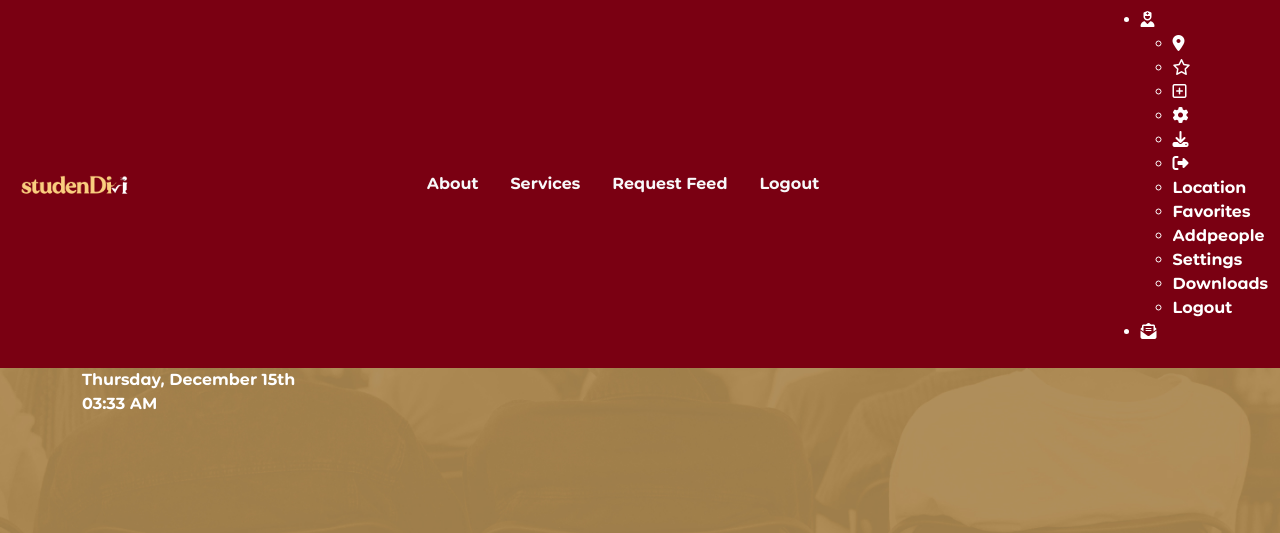
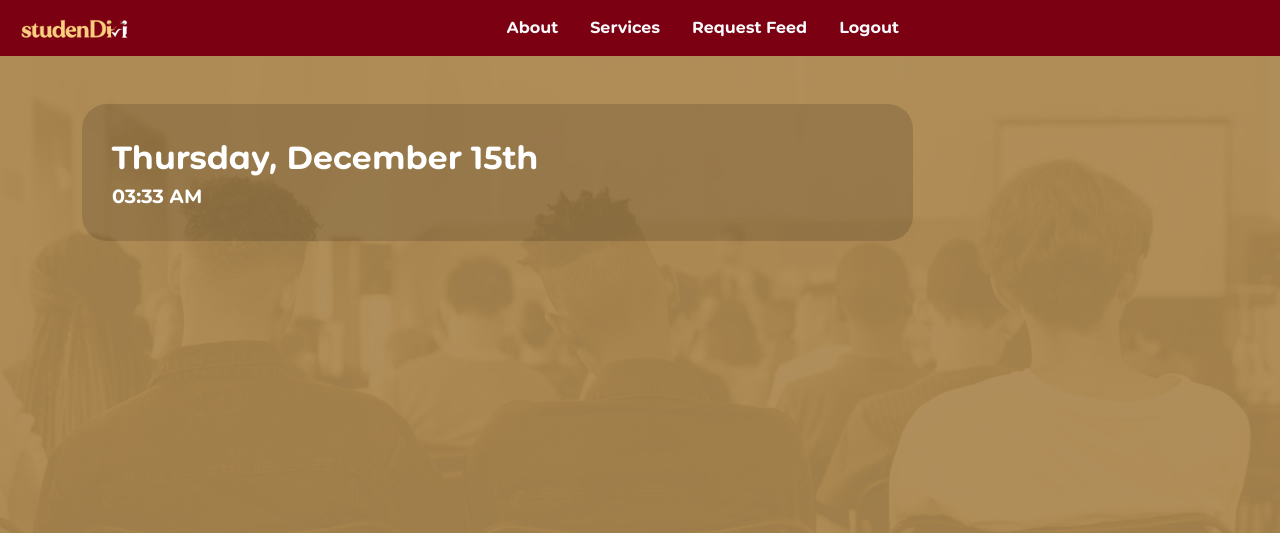
Before and after one commit to gabbyiiel/StudenDiri, a Flask app: page /dashboard in a window 1280 px wide. Shown: the top 533 px of the page. Run offline with Flask 3, Linux system fonts and the light colour scheme; the visitor is signed in with stand-in values (Sample User, id 1); some libraries are stand-ins or nearby versions.

Commit message:
Add Dashboard

```diff
--- /dev/null
+++ b/StudenDiri/static/css/dashboard.css
@@ -0,0 +1,14 @@
+.datetime {
+  padding: 30px;
+}
+.date {
+  font-size: 2rem;
+}
+.time {
+  font-size: 1.2rem;
+}
+
+.announcement {
+  border-radius: 25px;
+  background-color: rgba(0, 0, 0, 0.137);
+}
--- a/StudenDiri/static/js/dropdown.js
+++ b/StudenDiri/static/js/dropdown.js
@@ -1,5 +1,3 @@
-var dd_main = document.querySelector(".dd_main");
-
-	dd_main.addEventListener("click", function(){
-		this.classList.toggle("active");
-	})
+function menuToggle() {
+    const toggleMenu = document.querySelector(".menu");
+    toggleMenu.classList.toggle("active");
--- a/StudenDiri/templates/navbar.html
+++ b/StudenDiri/templates/navbar.html
@@ -4,7 +4,6 @@
 />
 {% if session['loggedin'] %}
 <!-- LOGGED IN NAVBAR -->
-<script src="{{url_for('static', filename='js/dropdown.js') }}" defer></script>
 <div class="container-fluid">
   <header class="d-flex flex-wrap justify-content-center pt-2 pb-2">
     <a href="/dashboard" class="d-flex align-items-center me-md-auto">
@@ -24,42 +23,10 @@
       <li class="nav-item">
         <a href="/logout" class="nav-link link-light">Logout</a>
       </li>
-    </ul>
-    <div class="nav_right">
-			<ul>
-				<li class="nr_li dd_main">
-					<i class="fa-solid fa-user-nurse"></i>
-					<div class="dd_menu">
-						<div class="dd_left">
-							<ul>
-								<li><i class="fas fa-map-marker-alt"></i></li>
-								<li><i class="far fa-star"></i></li>
-								<li><i class="far fa-plus-square"></i></li>
-								<li><i class="fas fa-cog"></i></li>
-								<li><i class="fas fa-download"></i></li>
-								<li><i class="fas fa-sign-out-alt"></i></li>
-							</ul>
-						</div>
-						<div class="dd_right">
-							<ul>
-								<li>Location</li>
-								<li>Favorites</li>
-								<li>Addpeople</li>
-								<li>Settings</li>
-								<li>Downloads</li>
-								<li>Logout</li>
-							</ul>
-						</div>
-					</div>
-				</li>
-				<li class="nr_li">
-					<i class="fas fa-envelope-open-text"></i>
-				</li>
-			</ul>
+
   </header>
 </div>
-
-
+<script src="{{url_for('static', filename='js/dropdown.js') }}" defer></script>
 
 {% else %}
 <!-- NO USER LOGGED IN NAV BAR -->
--- a/StudenDiri/templates/users/base.html
+++ b/StudenDiri/templates/users/base.html
@@ -29,7 +29,7 @@
     />
     <link
       rel="stylesheet"
-      href="{{url_for('static', filename='css/users.css') }}"
+      href="{{url_for('static', filename='css/dashboard.css') }}"
     />
   </head>
   <!--  -->
--- a/StudenDiri/templates/users/dashboard.html
+++ b/StudenDiri/templates/users/dashboard.html
@@ -1,13 +1,16 @@
-<div class="container">
+<div class="container pt-5">
   <div class="row dashboard-frame">
     <!-- Left Side Container for Dashboard -->
     <div class="col-12 col-lg-9">
-      <!-- Date and Time Container -->
-      <div class="datetime">
-        <div class="date"></div>
-        <div class="time"></div>
+      <div class="announcement">
+        <!-- Date and Time Container -->
+        <div class="datetime">
+          <div class="date"></div>
+          <div class="time"></div>
+        </div>
       </div>
     </div>
+
     <aside class="col-3">
       <div class="sidebar"></div>
     </aside>
```
Also changed, not shown: StudenDiri/static/css/navbar.css (+0 -66 lines), StudenDiri/static/img/portraits/gabc.jpg (added).
